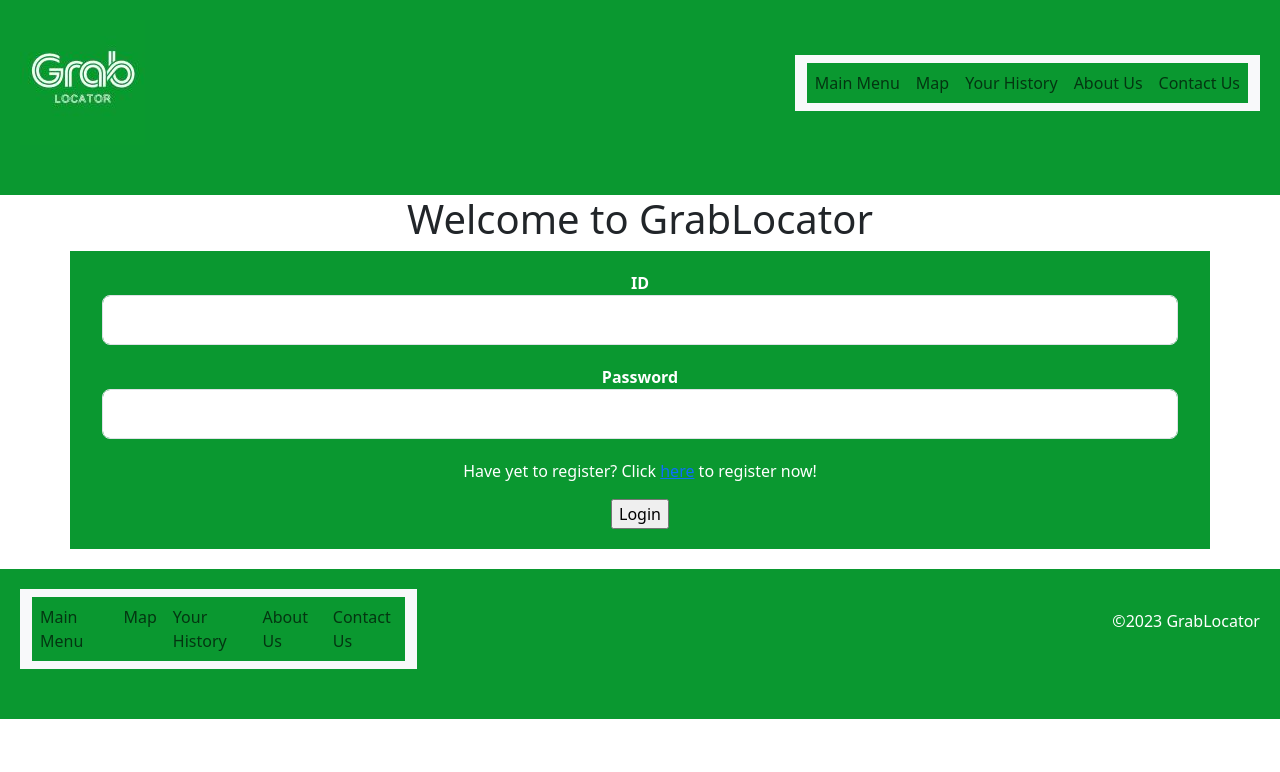
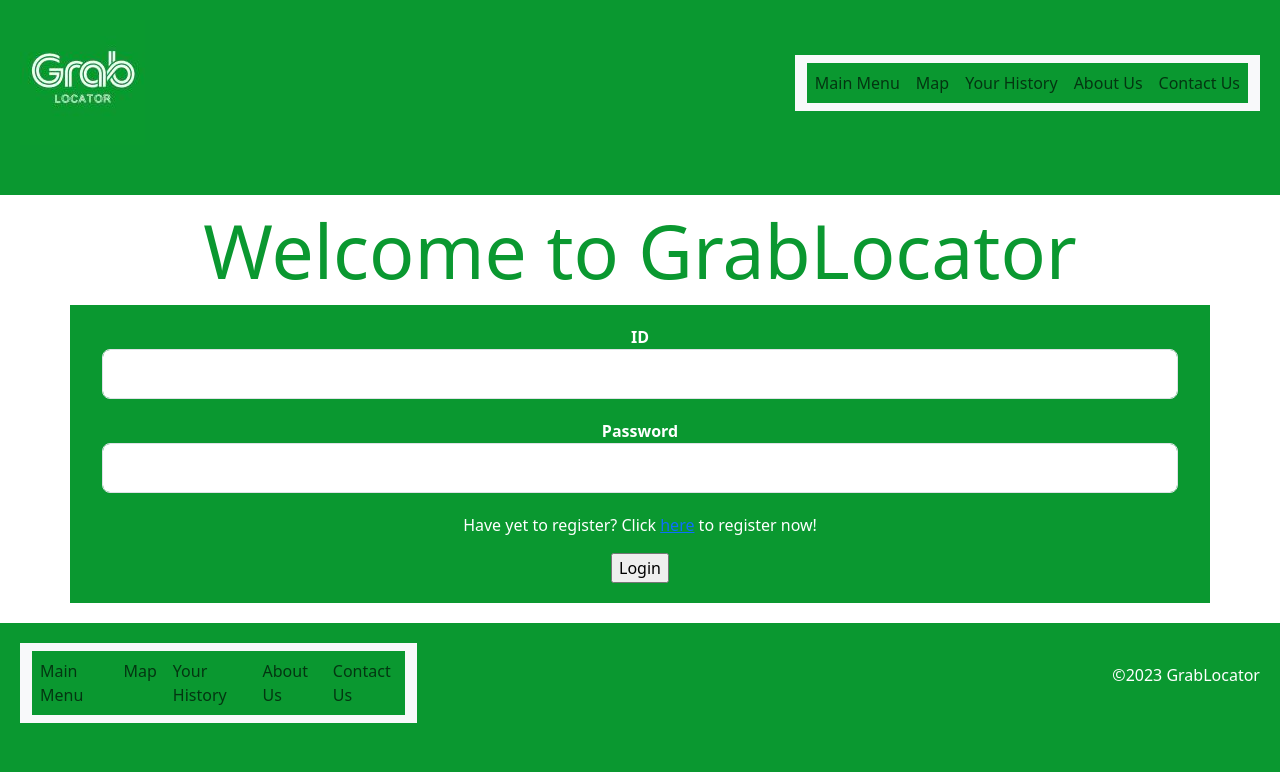
Before and after one commit to deanalex-buno95/sp512023_cp3407_grp5_grablocator, a Flask app: page /login in a window 1280 px wide. Shown: the top 772 px of the page. Run offline with Flask 3, Linux system fonts and the light colour scheme.

Commit message:
detailing .name from login.hmtl in sytle.css

```diff
--- a/static/style.css
+++ b/static/style.css
@@ -31,7 +31,7 @@ Content
 .row{
     background-color: #0A9830;
     padding: 20px;
-    margin: 20px;
+    margin-bottom: 20px;
     color: white;
 
 }
@@ -58,3 +58,9 @@ Content
 .form-control-lg {
   height: 50px;
 }
+
+.name{
+    margin: 10px;
+    font-size: 75px;
+    color: #0A9830;
+}
```
